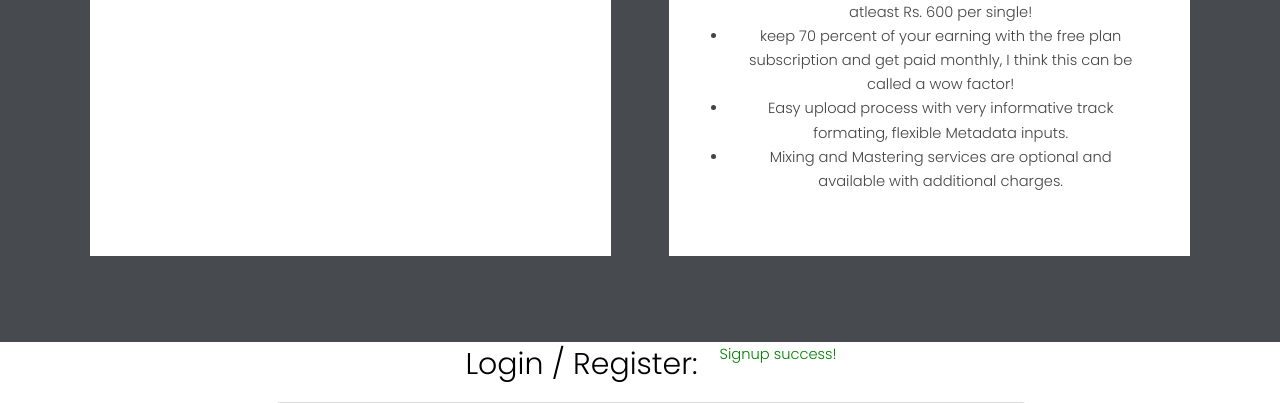
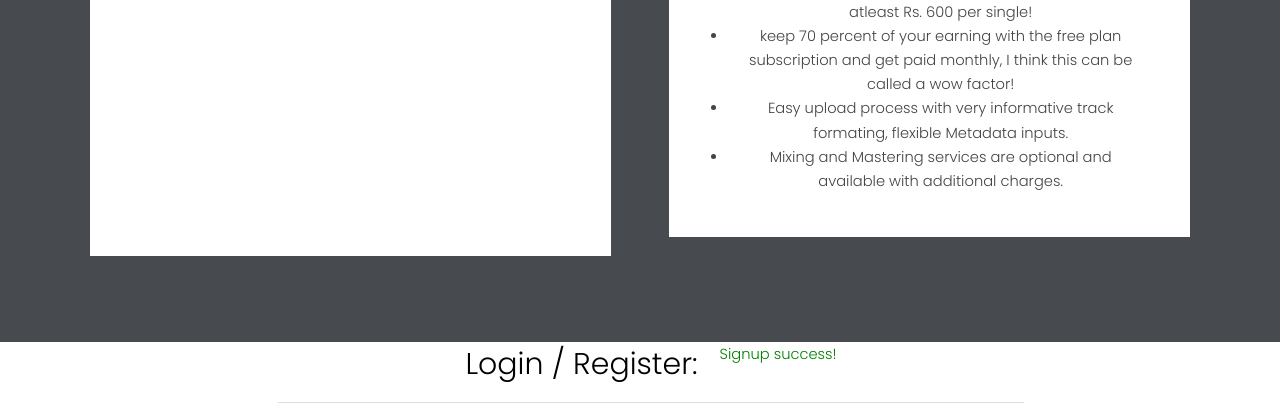
Before and after one commit to noobmasterbala/musitonic, a PHP site: page /?signup=success in a window 1280 px wide. Shown: the part 2297-2700 px from the top of the page. Run offline with PHP 8.4, Linux system fonts and the light colour scheme.

Commit message:
Update index.php

```diff
--- a/index.php
+++ b/index.php
@@ -187,7 +187,7 @@ An absolute solution for independent artists, songwriters and Musicians.</p>
 						</div>
 
 						<div>
-							<div class="box" style="height: 110vh;">
+							<div class="box" style="height: auto;">
 								<div class="image fit">
 									<img src="images/pic02.jpg" alt="" />
 								</div>
```
